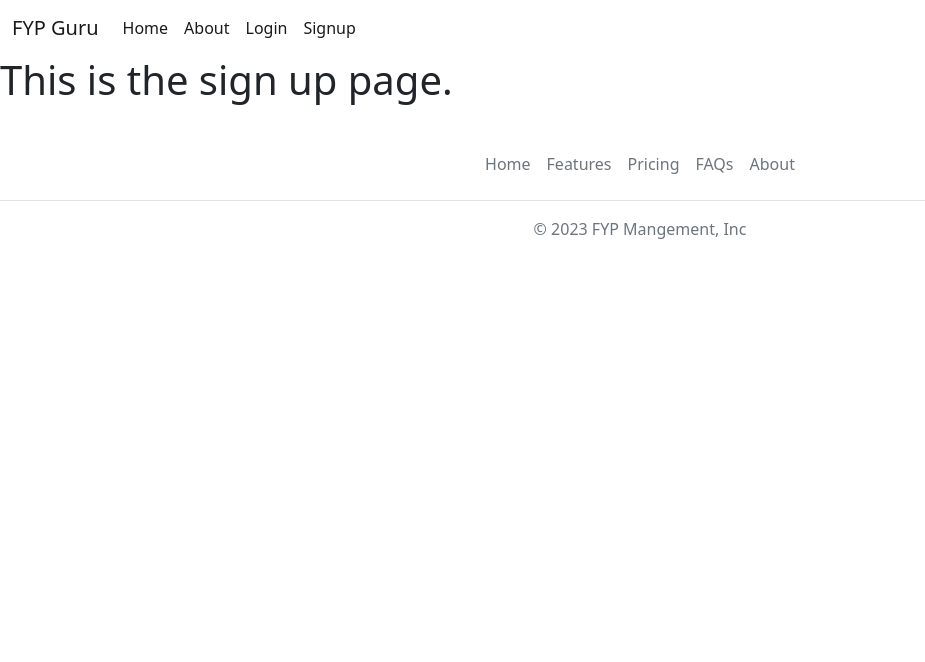
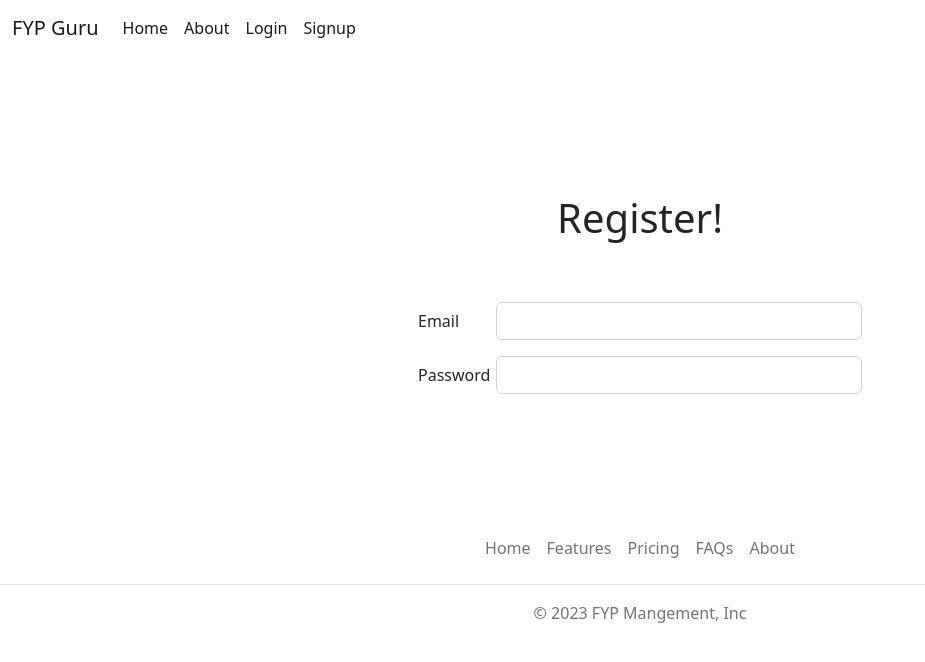
Before and after one commit to kowais915/fyp-app-frontend-H, a Next.js app: page /auth/signup in a window 1280 px wide. Shown: the top 662 px of the page, without its empty margins (0-925 px from the left). Built offline with nearby package versions, Linux system fonts and the light colour scheme.

Commit message:
:sparkles: Added a signup form

```diff
--- a/pages/auth/signup.js
+++ b/pages/auth/signup.js
@@ -1,9 +1,27 @@
+import styles from '@/styles/Login.module.css'
 const Signup = () => {
     return (
 
         <>
+            <form className={styles.container}>
+                <h1 style={{"max-width":"600px", "display":"flex", "justifyContent":"center", "margin": "60px"}}>Register!</h1>
 
-            <h1>This is the sign up page.</h1>
+                <div class="mb-3 row">
+                        <label for="inputPassword" class="col-sm-2 col-form-label">Email</label>
+                        <div class="col-sm-10">
+                        <input type="email" class="form-control" id="inputPassword"/>
+                        </div>
+                </div>
+
+
+                <div class="mb-3 row">
+                        <label for="inputPassword" class="col-sm-2 col-form-label">Password</label>
+                        <div class="col-sm-10">
+                        <input type="password" class="form-control" id="inputPassword"/>
+                        </div>
+                </div>
+
+            </form>
         </>
      );
 }
```
Also changed, not shown: styles/Signup.module.css (added).
